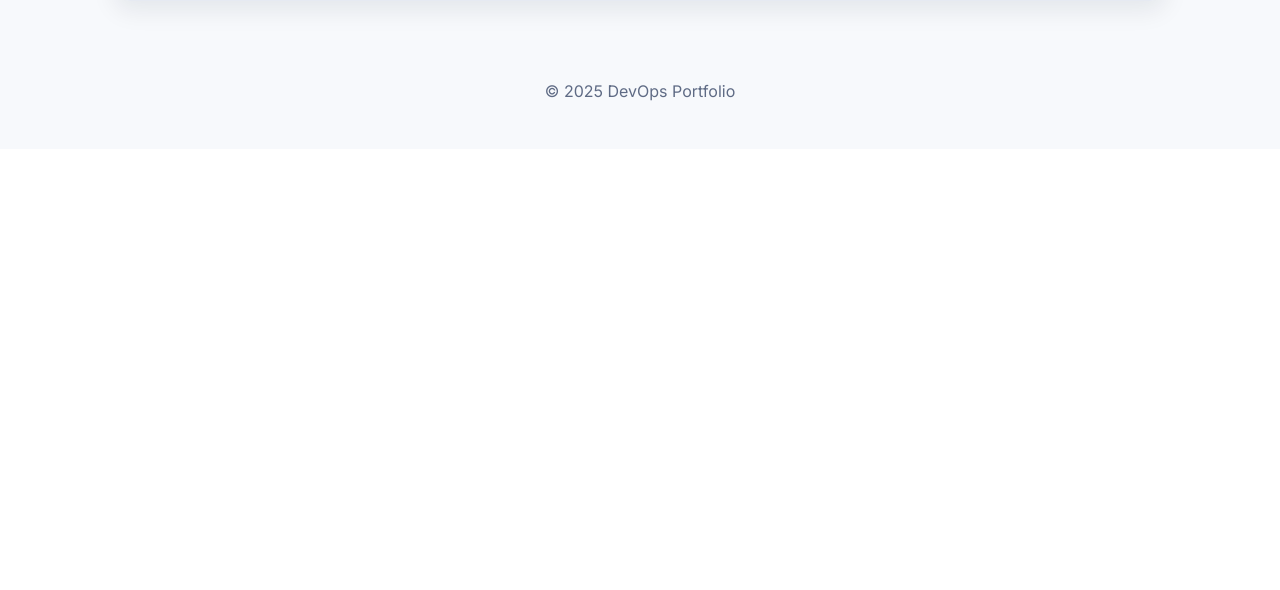
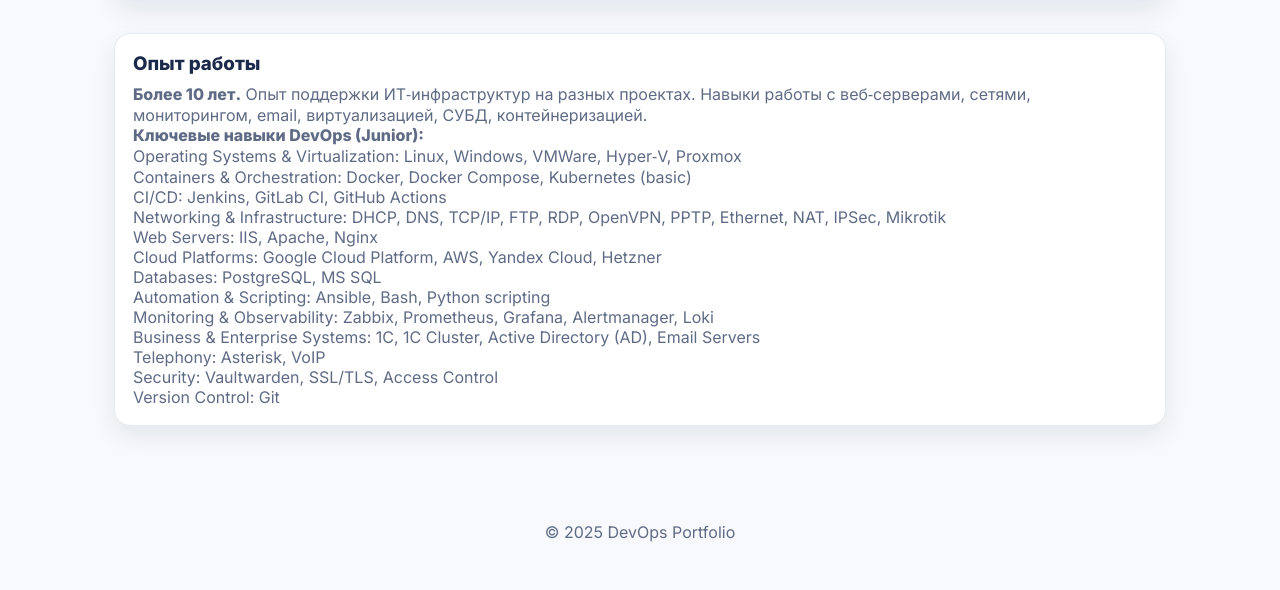
Before and after one commit to p-aliaksey/portfolio-site, a Flask app: page / in a window 1280 px wide. Shown: the part 1186-1776 px from the top of the page. Before the commit the page ends 1287 px from the top, so only its background shows below. Run offline with Flask 3, Linux system fonts and the light colour scheme.

Commit message:
add_my_v19.5

```diff
--- a/app/templates/index.html
+++ b/app/templates/index.html
@@ -88,6 +88,27 @@
         </div>
       </div>
     </section>
+
+    <section class="container" style="padding:0 24px 48px">
+      <div class="card">
+        <h3>Опыт работы</h3>
+        <p><strong>Более 10 лет.</strong> Опыт поддержки ИТ‑инфраструктур на разных проектах. Навыки работы с веб‑серверами, сетями, мониторингом, email, виртуализацией, СУБД, контейнеризацией.</p>
+        <p><strong>Ключевые навыки DevOps (Junior):</strong></p>
+        <p>Operating Systems & Virtualization: Linux, Windows, VMWare, Hyper‑V, Proxmox</p>
+        <p>Containers & Orchestration: Docker, Docker Compose, Kubernetes (basic)</p>
+        <p>CI/CD: Jenkins, GitLab CI, GitHub Actions</p>
+        <p>Networking & Infrastructure: DHCP, DNS, TCP/IP, FTP, RDP, OpenVPN, PPTP, Ethernet, NAT, IPSec, Mikrotik</p>
+        <p>Web Servers: IIS, Apache, Nginx</p>
+        <p>Cloud Platforms: Google Cloud Platform, AWS, Yandex Cloud, Hetzner</p>
+        <p>Databases: PostgreSQL, MS SQL</p>
+        <p>Automation & Scripting: Ansible, Bash, Python scripting</p>
+        <p>Monitoring & Observability: Zabbix, Prometheus, Grafana, Alertmanager, Loki</p>
+        <p>Business & Enterprise Systems: 1C, 1C Cluster, Active Directory (AD), Email Servers</p>
+        <p>Telephony: Asterisk, VoIP</p>
+        <p>Security: Vaultwarden, SSL/TLS, Access Control</p>
+        <p>Version Control: Git</p>
+      </div>
+    </section>
   </main>
   <footer>
     <p>© 2025 DevOps Portfolio</p>
--- a/infra/ansible/roles/app/templates/docker-compose.yml.j2
+++ b/infra/ansible/roles/app/templates/docker-compose.yml.j2
@@ -40,7 +40,7 @@ services:
   loki:
     image: grafana/loki:2.9.8
     container_name: loki
-    command: ["-config.file=/etc/loki/config.yml"]
+    command: ["-config.file=/etc/loki/loki-config.yml"]
     volumes:
       - ./infra/logging/loki:/etc/loki:ro
   promtail:
```
Also changed, not shown: infra/ansible/roles/app/templates/nginx-default.conf.j2 (+4 -4 lines), infra/ansible/roles/app/templates/nginx-http.conf.j2 (+4 -4 lines).
